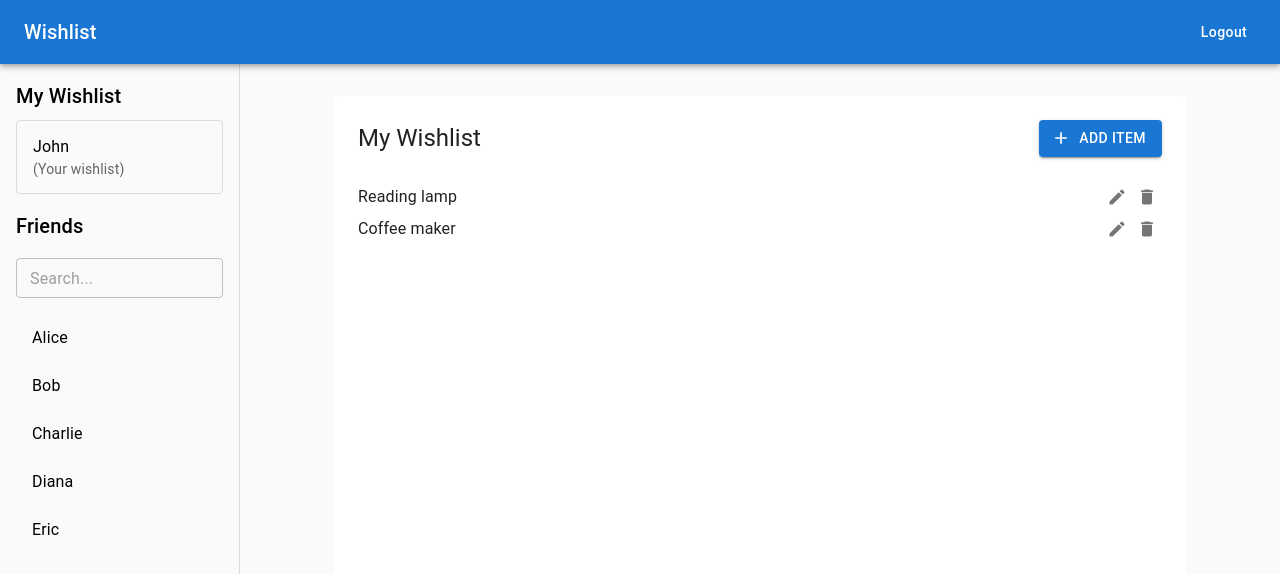
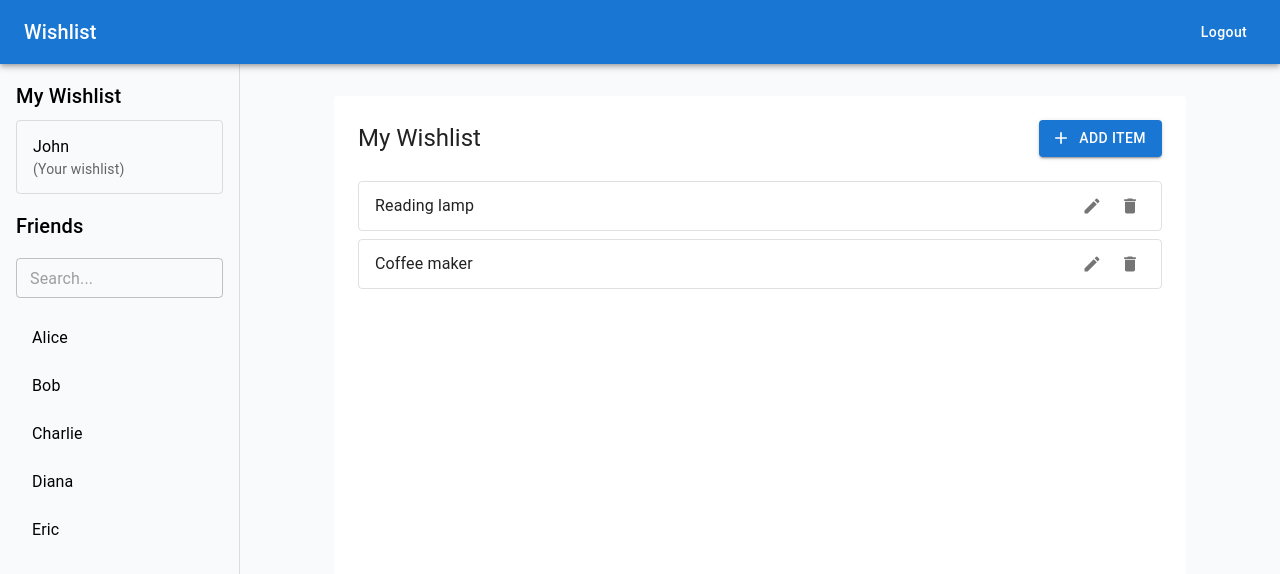
Before and after one commit to johndipiazza/wishlist, a React (Vite) app: page / in a window 1280 px wide. Shown: the top 574 px of the page. Built offline with nearby package versions, Linux system fonts and the light colour scheme.

Commit message:
make one wishlist component, unify wishlist styling

```diff
--- a/src/components/FriendWishlist.tsx
+++ /dev/null
@@ -1,93 +0,0 @@
-import { useState } from 'react'
-import {
-  List,
-  ListItem,
-  ListItemText,
-  ListItemButton,
-  Collapse,
-  Box,
-  IconButton,
-  Chip,
-  Typography,
-} from '@mui/material'
-import { Add as AddIcon } from '@mui/icons-material'
-
-interface FriendWishlistProps {
-  friendName: string
-  items: string[]
-  itemDetails: Record<string, string>
-  supporters: Record<string, string[]>
-  currentUser: string
-  onAddSupporter: (item: string) => void
-  onRemoveSupporter: (item: string) => void
-}
-
-export default function FriendWishlist({
-  friendName,
-  items,
-  itemDetails,
-  supporters,
-  currentUser,
-  onAddSupporter,
-  onRemoveSupporter,
-}: FriendWishlistProps) {
-  const [expandedItem, setExpandedItem] = useState<string | null>(null)
-
-  const hasUserAdded = (item: string) => {
-    return supporters[item]?.includes(currentUser) ?? false
-  }
-
-  const toggleItem = (item: string) => {
-    setExpandedItem(prev => (prev === item ? null : item))
-  }
-
-  return (
-    <>
-      <Typography variant="h5" gutterBottom>
-        {friendName}'s Wishlist
-      </Typography>
-      <List>
-        {(items || []).map((item) => (
-					<ListItem key={item} disablePadding sx={{flexDirection: 'column', alignItems: 'stretch', border: 1, borderColor: 'divider', borderRadius: 1, mb: 1}}>
-						<ListItemButton onClick={() => toggleItem(item)}>
-							<ListItemText primary={item} />
-						</ListItemButton>
-						<Collapse in={expandedItem === item} timeout="auto" unmountOnExit>
-							<Box sx={{ pl: 4, py: 2 }}>
-								<Typography variant="body2" color="textSecondary" sx={{ mb: 2 }}>
-								{itemDetails[item] || 'No additional details.'}
-								</Typography>
-							</Box>
-						</Collapse>
-						{/* Volunteer bar always visible */}
-						<Box sx={{ borderTop: 1, borderColor: 'divider', bgcolor: 'background.paper', py: 0.5 }}>
-							<Box sx={{ display: 'flex', alignItems: 'center', gap: 1, flexWrap: 'wrap', px: 2 }}>
-								<Typography variant="caption" sx={{ fontWeight: 600, mr: 1 }}>
-									Volunteers:
-								</Typography>
-								{supporters[item]?.map((friend: string) => (
-									<Chip
-										key={friend}
-										label={friend}
-										size="small"
-										variant="outlined"
-										onDelete={friend === currentUser ? () => onRemoveSupporter(item) : undefined}
-									/>
-								))}
-								{!hasUserAdded(item) && (
-									<IconButton
-										size="small"
-										onClick={() => onAddSupporter(item)}
-										sx={{ ml: 1 }}
-									>
-										<AddIcon fontSize="small" />
-									</IconButton>
-								)}
-							</Box>
-						</Box>
-					</ListItem>
-        ))}
-      </List>
-    </>
-  )
-}
--- a/src/components/MainApp.tsx
+++ b/src/components/MainApp.tsx
@@ -14,8 +14,7 @@ import {
 } from '@mui/material'
 import { Menu as MenuIcon } from '@mui/icons-material'
 import FriendSidebar from './FriendSidebar'
-import UserWishlist from './UserWishlist'
-import FriendWishlist from './FriendWishlist'
+import Wishlist from './Wishlist'
 import AddItemModal from './AddItemModal'
 
 interface MainAppProps {
@@ -162,8 +161,9 @@ export default function MainApp({ onLogout }: MainAppProps) {
         <Container maxWidth="md" sx={{ py: 4, flex: 1 }}>
           <Paper elevation={0} sx={{ p: 3, bgcolor: 'background.paper', display: 'flex', flexDirection: 'column', height: '100%' }}>
             {selectedFriend === null ? (
-              <UserWishlist
-                userWishlist={userWishlist}
+              <Wishlist
+                items={userWishlist}
+                itemDetails={itemDetails}
                 onAddClick={handleAddModalOpen}
                 onEditClick={(item) => {
                   setEditingItem(item)
@@ -174,7 +174,7 @@ export default function MainApp({ onLogout }: MainAppProps) {
                 onDeleteItem={deleteUserWishlistItem}
               />
             ) : selectedFriend ? (
-              <FriendWishlist
+              <Wishlist
                 friendName={selectedFriend}
                 items={wishlists[selectedFriend] || []}
                 itemDetails={itemDetails}
--- a/src/components/UserWishlist.tsx
+++ /dev/null
@@ -1,58 +0,0 @@
-import {
-  List,
-  ListItem,
-  ListItemText,
-  Box,
-  IconButton,
-  Typography,
-  Button,
-} from '@mui/material'
-import { Add as AddIcon, Delete as DeleteIcon, Edit as EditIcon } from '@mui/icons-material'
-
-interface UserWishlistProps {
-  userWishlist: string[]
-  onAddClick: () => void
-  onEditClick: (item: string) => void
-  onDeleteItem: (item: string) => void
-}
-
-export default function UserWishlist({
-  userWishlist,
-  onAddClick,
-  onEditClick,
-  onDeleteItem,
-}: UserWishlistProps) {
-  return (
-    <>
-      <Box sx={{ mb: 2, display: 'flex', alignItems: 'center', justifyContent: 'space-between' }}>
-        <Typography variant="h5" gutterBottom sx={{ m: 0 }}>
-          My Wishlist
-        </Typography>
-        <Button
-          variant="contained"
-          startIcon={<AddIcon />}
-          onClick={onAddClick}
-        >
-          Add Item
-        </Button>
-      </Box>
-      <Box sx={{ flex: 1, overflow: 'auto' }}>
-        <List>
-          {userWishlist.map((item) => (
-          <ListItem key={item} disablePadding>
-            <Box sx={{ display: 'flex', alignItems: 'center', width: '100%' }}>
-              <ListItemText primary={item} sx={{ flex: 1 }} />
-              <IconButton size="small" onClick={() => onEditClick(item)}>
-                <EditIcon fontSize="small" />
-              </IconButton>
-              <IconButton size="small" onClick={() => onDeleteItem(item)}>
-                <DeleteIcon fontSize="small" />
-              </IconButton>
-            </Box>
-          </ListItem>
-        ))}
-        </List>
-      </Box>
-    </>
-  )
-}
--- /dev/null
+++ b/src/components/Wishlist.tsx
@@ -0,0 +1,160 @@
+import { useState } from 'react'
+import {
+  List,
+  ListItem,
+  ListItemText,
+  ListItemButton,
+  Collapse,
+  Box,
+  IconButton,
+  Chip,
+  Typography,
+  Button,
+} from '@mui/material'
+import { Add as AddIcon, Delete as DeleteIcon, Edit as EditIcon } from '@mui/icons-material'
+
+interface WishlistProps {
+  // common props
+  items: string[]
+  itemDetails?: Record<string, string>
+
+  // friend-specific
+  friendName?: string
+  supporters?: Record<string, string[]>
+  currentUser?: string
+  onAddSupporter?: (item: string) => void
+  onRemoveSupporter?: (item: string) => void
+
+  // user-specific (CRUD)
+  onAddClick?: () => void
+  onEditClick?: (item: string) => void
+  onDeleteItem?: (item: string) => void
+
+  // explicit title override
+  title?: string
+}
+
+export default function Wishlist({
+  items,
+  itemDetails = {},
+  friendName,
+  supporters = {},
+  currentUser,
+  onAddSupporter,
+  onRemoveSupporter,
+  onAddClick,
+  onEditClick,
+  onDeleteItem,
+  title,
+}: WishlistProps) {
+  const isFriendView = Boolean(friendName)
+  const headerText = isFriendView
+    ? `${friendName}'s Wishlist`
+    : title || 'My Wishlist'
+
+  const [expandedItem, setExpandedItem] = useState<string | null>(null)
+
+  const toggleItem = (item: string) => {
+    setExpandedItem(prev => (prev === item ? null : item))
+  }
+
+  const hasUserAdded = (item: string) => {
+    return currentUser ? supporters[item]?.includes(currentUser) ?? false : false
+  }
+
+  return (
+    <>
+      <Box
+        sx={{
+          mb: isFriendView ? 0 : 2,
+          display: 'flex',
+          alignItems: 'center',
+          justifyContent: 'space-between',
+        }}
+      >
+        <Typography variant="h5" gutterBottom sx={{ m: 0 }}>
+          {headerText}
+        </Typography>
+        {!isFriendView && onAddClick && (
+          <Button variant="contained" startIcon={<AddIcon />} onClick={onAddClick}>
+            Add Item
+          </Button>
+        )}
+      </Box>
+
+      <List>
+        {(items || []).map(item => (
+          <ListItem
+            key={item}
+            disablePadding
+            sx={{
+              flexDirection: 'column',
+              alignItems: 'stretch',
+              border: 1,
+              borderColor: 'divider',
+              borderRadius: 1,
+              mb: 1,
+            }}
+          >
+            <ListItemButton onClick={() => toggleItem(item)}>
+              <ListItemText primary={item} />
+							{!isFriendView && (onEditClick || onDeleteItem) && (
+								<Box sx={{ display: 'flex', gap: 1 }}>
+									{onEditClick && (
+										<IconButton size="small" onClick={() => onEditClick(item)}>
+											<EditIcon fontSize="small" />
+										</IconButton>
+									)}
+									{onDeleteItem && (
+										<IconButton size="small" onClick={() => onDeleteItem(item)}>
+											<DeleteIcon fontSize="small" />
+										</IconButton>
+									)}
+								</Box>
+							)}
+            </ListItemButton>
+            <Collapse in={expandedItem === item} timeout="auto" unmountOnExit>
+              <Box sx={{ pl: 4, py: 2 }}>
+                <Typography variant="body2" color="textSecondary" sx={{ mb: 2 }}>
+                  {itemDetails[item] || 'No additional details.'}
+                </Typography>
+              </Box>
+            </Collapse>
+
+            {isFriendView && (
+              <Box sx={{ borderTop: 1, borderColor: 'divider', bgcolor: 'background.paper', py: 0.5 }}>
+                <Box sx={{ display: 'flex', alignItems: 'center', gap: 1, flexWrap: 'wrap', px: 2 }}>
+                  <Typography variant="caption" sx={{ fontWeight: 600, mr: 1 }}>
+                    Volunteers:
+                  </Typography>
+                  {supporters[item]?.map(friend => (
+                    <Chip
+                      key={friend}
+                      label={friend}
+                      size="small"
+                      variant="outlined"
+                      onDelete={
+                        friend === currentUser && onRemoveSupporter
+                          ? () => onRemoveSupporter(item)
+                          : undefined
+                      }
+                    />
+                  ))}
+                  {!hasUserAdded(item) && onAddSupporter && (
+                    <IconButton
+                      size="small"
+                      onClick={() => onAddSupporter(item)}
+                      sx={{ ml: 1 }}
+                    >
+                      <AddIcon fontSize="small" />
+                    </IconButton>
+                  )}
+                </Box>
+              </Box>
+            )}
+          </ListItem>
+        ))}
+      </List>
+    </>
+  )
+}
```
